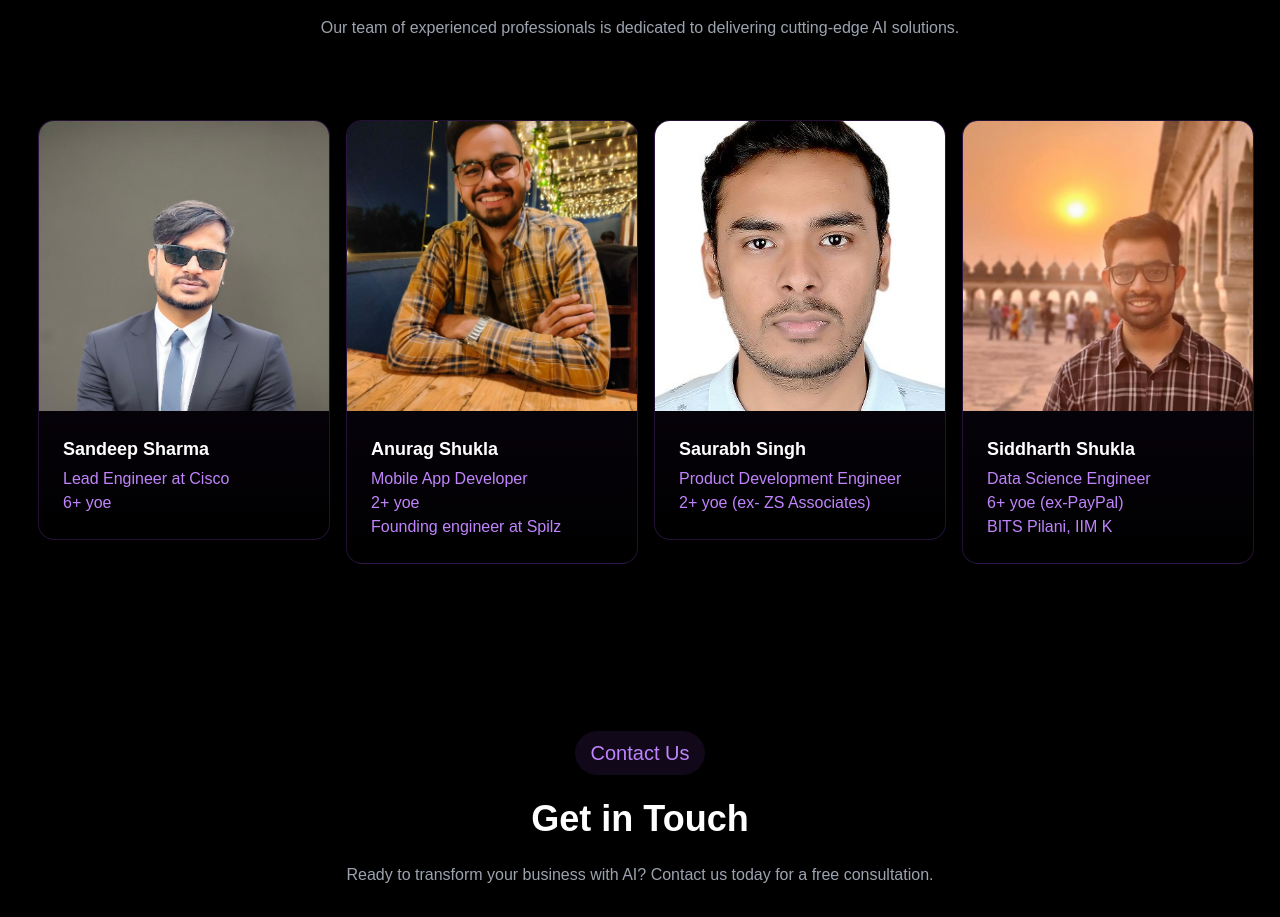
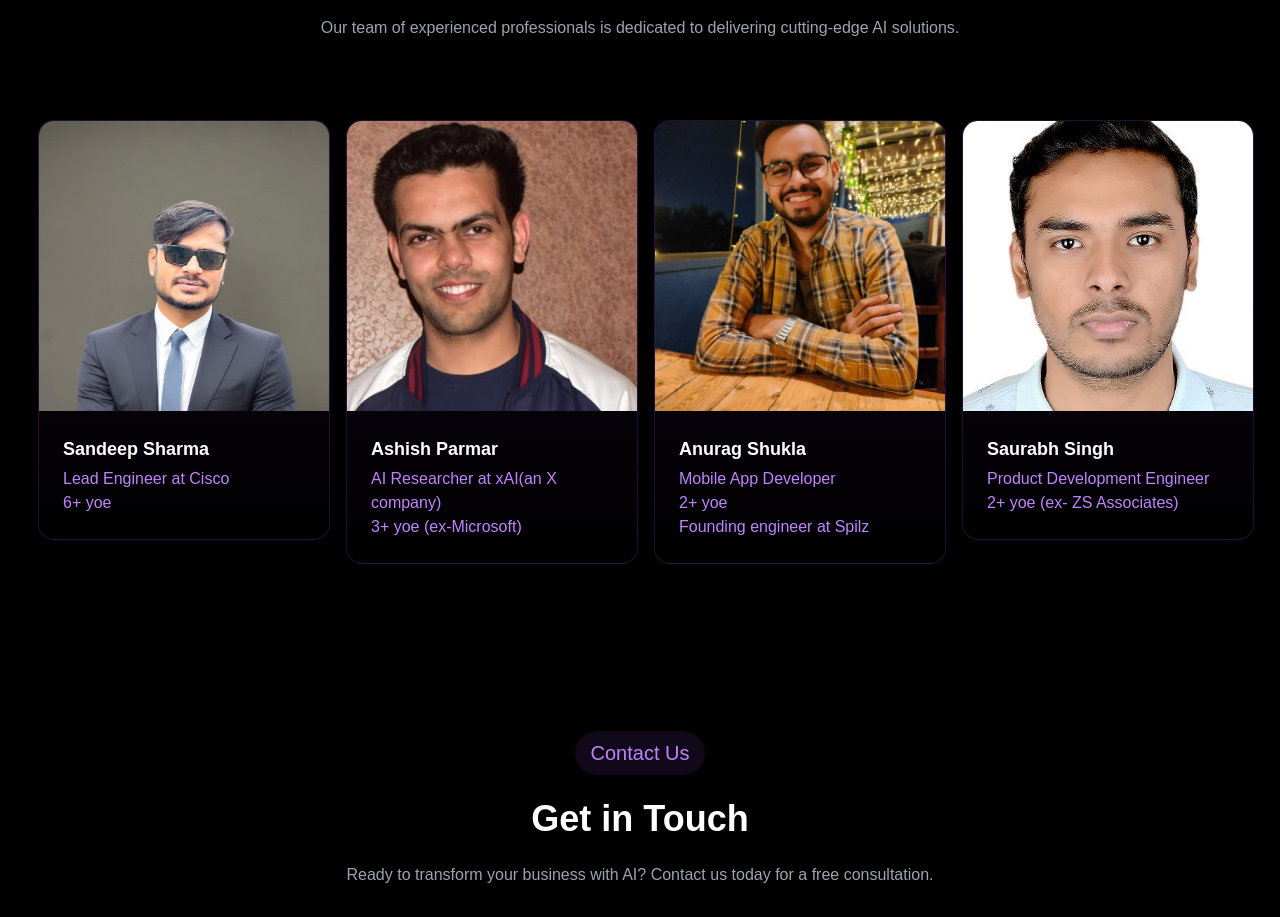
Before and after one commit to aks1817/homepage, a Next.js app: page / in a window 1280 px wide. Shown: the part 3280-4197 px from the top of the page. Built offline with nearby package versions, Linux system fonts and the light colour scheme.

Commit message:
added profile

```diff
--- a/app/components/Team.tsx
+++ b/app/components/Team.tsx
@@ -37,6 +37,18 @@ const team = [
     education: "",
     role: "Lead Engineer at Cisco",
     image: "/sandeep.jpg?height=400&width=400",
+    social: {
+      linkedin: "#",
+      twitter: "#",
+      github: "#",
+    },
+  },
+  {
+    name: "Ashish Parmar",
+    experience: "3+ yoe (ex-Microsoft)",
+    education: "",
+    role: "AI Researcher at xAI(an X company)",
+    image: "/Ashish.jpg?height=400&width=400",
     social: {
       linkedin: "#",
       twitter: "#",
```
Also changed, not shown: public/Ashish.jpg (added).
